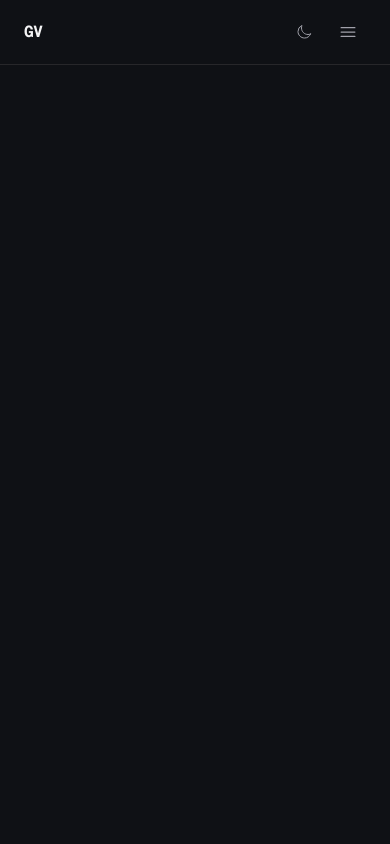
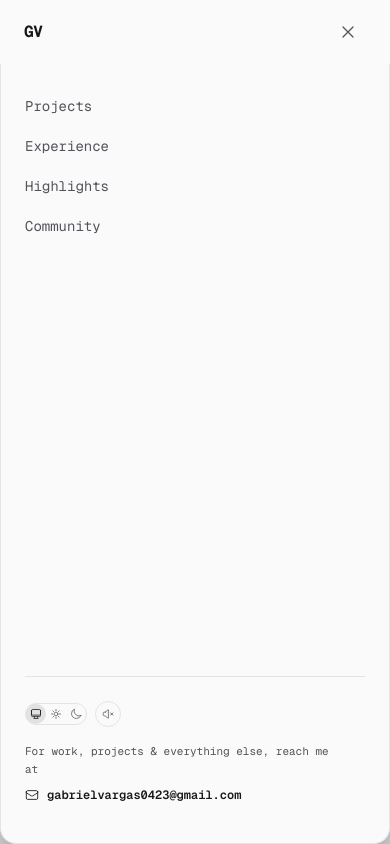
Before and after one commit to gabzy0423/gv-portfolio, a Next.js app: page / in a window 390 px wide. Both pictures are taken after a click on the button "Open navigation menu". Built offline with nearby package versions, Linux system fonts and the light colour scheme.

Commit message:
Refine responsive navigation drawer

```diff
--- a/src/app/globals.css
+++ b/src/app/globals.css
@@ -48,20 +48,20 @@ body * {
   transition: background-color 200ms ease, color 200ms ease, border-color 200ms ease;
 }
 
-.theme-toggle-icon {
-  transition: none !important;
+@keyframes mobile-menu-reveal {
+  from {
+    clip-path: inset(0 0 100% 0);
+    opacity: 0;
+  }
+
+  to {
+    clip-path: inset(0 0 0 0);
+    opacity: 1;
+  }
 }
 
-.theme-toggle-dark {
-  display: none !important;
-}
-
-.dark .theme-toggle-light {
-  display: none !important;
-}
-
-.dark .theme-toggle-dark {
-  display: block !important;
+.mobile-menu-sheet {
+  animation: mobile-menu-reveal 220ms ease-out;
 }
 
 ::selection {
@@ -84,4 +84,8 @@ body * {
   body * {
     transition: none !important;
   }
+
+  .mobile-menu-sheet {
+    animation: none !important;
+  }
 }
--- a/src/components/layout/Navbar.tsx
+++ b/src/components/layout/Navbar.tsx
@@ -2,8 +2,9 @@
 
 import Link from "next/link";
 import { useEffect, useState } from "react";
-import { Bars3Icon, XMarkIcon } from "@heroicons/react/24/outline";
+import { Bars3Icon, EnvelopeIcon, XMarkIcon } from "@heroicons/react/24/outline";
 import { ThemeToggle } from "@/components/ui/ThemeToggle";
+import { SoundToggle } from "@/components/ui/SoundToggle";
 
 const links = [
   { href: "/projects", label: "Projects" },
@@ -41,16 +42,21 @@ export function Navbar() {
             ))}
             <span className="ml-1 h-6 w-px bg-line" aria-hidden="true" />
           </div>
-          <ThemeToggle />
+          <div className="hidden sm:block">
+            <ThemeToggle />
+          </div>
           <button
             type="button"
-            onClick={() => setIsMenuOpen(true)}
-            aria-label="Open navigation menu"
+            onClick={() => setIsMenuOpen((open) => !open)}
+            aria-label={isMenuOpen ? "Close navigation menu" : "Open navigation menu"}
             aria-controls="mobile-navigation"
             aria-expanded={isMenuOpen}
             className="grid size-9 place-items-center rounded-md text-muted transition-colors hover:text-foreground focus-visible:outline-none focus-visible:ring-2 focus-visible:ring-accent focus-visible:ring-offset-2 focus-visible:ring-offset-background sm:hidden"
           >
-            <Bars3Icon className="size-5" aria-hidden="true" />
+            <span className="relative size-5" aria-hidden="true">
+              <Bars3Icon className={`absolute inset-0 size-5 transform-gpu transition-[transform,opacity] duration-200 ease-out ${isMenuOpen ? "rotate-90 opacity-0" : "rotate-0 opacity-100"}`} />
+              <XMarkIcon className={`absolute inset-0 size-5 transform-gpu transition-[transform,opacity] duration-200 ease-out ${isMenuOpen ? "rotate-0 opacity-100" : "-rotate-90 opacity-0"}`} />
+            </span>
           </button>
         </div>
       </nav>
@@ -61,37 +67,44 @@ export function Navbar() {
             type="button"
             onClick={() => setIsMenuOpen(false)}
             aria-label="Close navigation menu"
-            className="fixed inset-0 z-30 bg-black/20 sm:hidden"
+            className="fixed inset-x-0 bottom-0 top-16 z-30 bg-black/20 sm:hidden"
           />
           <aside
             role="dialog"
             id="mobile-navigation"
             aria-label="Mobile navigation"
             aria-modal="true"
-            className="fixed inset-y-0 right-0 z-40 flex w-[min(19rem,85vw)] flex-col border-l border-line bg-background p-6 shadow-xl sm:hidden"
+            className="mobile-menu-sheet fixed inset-x-0 top-16 z-40 flex h-[calc(100vh-4rem)] w-full flex-col overflow-y-auto rounded-b-2xl border border-t-0 border-line bg-background p-6 pb-[max(1.5rem,env(safe-area-inset-bottom))] shadow-xl sm:hidden"
           >
-            <div className="flex items-center justify-between">
-              <span className="font-mono text-xs font-bold uppercase tracking-[0.18em] text-muted">Menu</span>
-              <button
-                type="button"
-                onClick={() => setIsMenuOpen(false)}
-                aria-label="Close navigation menu"
-                className="grid size-11 place-items-center rounded-md text-muted transition-colors hover:text-foreground focus-visible:outline-none focus-visible:ring-2 focus-visible:ring-accent focus-visible:ring-offset-2 focus-visible:ring-offset-background"
-              >
-                <XMarkIcon className="size-5" aria-hidden="true" />
-              </button>
-            </div>
-            <div className="mt-10 flex flex-col gap-1 font-mono text-sm text-muted">
+            <div className="flex flex-col gap-1 font-mono text-sm text-muted">
               {links.map((link) => (
                 <Link
                   key={link.href}
                   href={link.href}
                   onClick={() => setIsMenuOpen(false)}
-                  className="rounded-md px-3 py-3 transition-colors hover:bg-foreground/5 hover:text-foreground focus-visible:outline-none focus-visible:ring-2 focus-visible:ring-accent"
+                  className="rounded-md px-0 py-2 transition-colors hover:bg-foreground/5 hover:text-foreground focus-visible:outline-none focus-visible:ring-2 focus-visible:ring-accent"
                 >
                   {link.label}
                 </Link>
               ))}
+            </div>
+            <div className="mt-auto mb-4 border-t border-line pt-6">
+              <div className="flex items-center gap-2">
+                <ThemeToggle segmented />
+                <div className="rounded-full border border-line p-0">
+                  <SoundToggle />
+                </div>
+              </div>
+              <a
+                href="mailto:gabrielvargas0423@gmail.com"
+                className="mt-4 flex flex-col gap-2 text-muted transition-colors hover:text-foreground focus-visible:rounded-sm focus-visible:outline-none focus-visible:ring-2 focus-visible:ring-accent"
+              >
+                <span className="max-w-xs font-mono text-[11px] leading-relaxed">For work, projects &amp; everything else, reach me at</span>
+                <span className="flex items-center gap-2 font-mono text-xs font-semibold text-foreground">
+                  <EnvelopeIcon className="size-3.5 shrink-0" aria-hidden="true" />
+                  gabrielvargas0423@gmail.com
+                </span>
+              </a>
             </div>
           </aside>
         </>
--- /dev/null
+++ b/src/components/ui/SoundToggle.tsx
@@ -0,0 +1,56 @@
+"use client";
+
+import { useEffect, useState } from "react";
+import { SpeakerWaveIcon, SpeakerXMarkIcon } from "@heroicons/react/24/outline";
+
+export function SoundToggle() {
+  const [isEnabled, setIsEnabled] = useState(false);
+
+  useEffect(() => {
+    const savedSound = window.localStorage.getItem("sound");
+    const shouldEnableSound = savedSound === "on";
+    const frame = window.requestAnimationFrame(() => setIsEnabled(shouldEnableSound));
+
+    return () => window.cancelAnimationFrame(frame);
+  }, []);
+
+  function playToggleSound() {
+    const audioContext = new AudioContext();
+    const oscillator = audioContext.createOscillator();
+    const gain = audioContext.createGain();
+    const now = audioContext.currentTime;
+
+    oscillator.type = "sine";
+    oscillator.frequency.setValueAtTime(520, now);
+    gain.gain.setValueAtTime(0.04, now);
+    gain.gain.exponentialRampToValueAtTime(0.001, now + 0.06);
+    oscillator.connect(gain);
+    gain.connect(audioContext.destination);
+    oscillator.start(now);
+    oscillator.stop(now + 0.06);
+    window.setTimeout(() => void audioContext.close(), 100);
+  }
+
+  function toggleSound() {
+    const nextIsEnabled = !isEnabled;
+
+    setIsEnabled(nextIsEnabled);
+    window.localStorage.setItem("sound", nextIsEnabled ? "on" : "off");
+
+    if (nextIsEnabled) {
+      playToggleSound();
+    }
+  }
+
+  return (
+    <button
+      type="button"
+      onClick={toggleSound}
+      aria-label={isEnabled ? "Turn sound off" : "Turn sound on"}
+      aria-pressed={isEnabled}
+      className="grid size-6 shrink-0 place-items-center rounded-full text-muted transition-colors hover:text-foreground focus-visible:outline-none focus-visible:ring-2 focus-visible:ring-accent focus-visible:ring-offset-2 focus-visible:ring-offset-background"
+    >
+      {isEnabled ? <SpeakerWaveIcon className="size-3" aria-hidden="true" /> : <SpeakerXMarkIcon className="size-3" aria-hidden="true" />}
+    </button>
+  );
+}
--- a/src/components/ui/ThemeToggle.tsx
+++ b/src/components/ui/ThemeToggle.tsx
@@ -1,41 +1,86 @@
 "use client";
 
 import { useEffect, useState } from "react";
-import { MoonIcon, SunIcon } from "@heroicons/react/24/outline";
+import { ComputerDesktopIcon, MoonIcon, SunIcon } from "@heroicons/react/24/outline";
 
-export function ThemeToggle() {
-  const [isDark, setIsDark] = useState(false);
+type ThemeMode = "default" | "light" | "dark";
+
+export function ThemeToggle({ segmented = false }: { segmented?: boolean }) {
+  const [themeMode, setThemeMode] = useState<ThemeMode>("default");
 
   useEffect(() => {
     const savedTheme = window.localStorage.getItem("theme");
-    const shouldUseDark = savedTheme === "dark";
+    const nextThemeMode: ThemeMode = savedTheme === "dark" || savedTheme === "light" ? savedTheme : "default";
+    const shouldUseDark = nextThemeMode === "dark";
 
     document.documentElement.classList.toggle("dark", shouldUseDark);
 
-    const frame = window.requestAnimationFrame(() => setIsDark(shouldUseDark));
+    const frame = window.requestAnimationFrame(() => setThemeMode(nextThemeMode));
     return () => window.cancelAnimationFrame(frame);
   }, []);
 
-  function toggleTheme() {
-    const nextIsDark = !isDark;
+  function setTheme(nextThemeMode: ThemeMode) {
+    const nextIsDark = nextThemeMode === "dark";
 
     document.documentElement.classList.toggle("dark", nextIsDark);
-    window.localStorage.setItem("theme", nextIsDark ? "dark" : "light");
-    setIsDark(nextIsDark);
+    window.localStorage.setItem("theme", nextThemeMode);
+    setThemeMode(nextThemeMode);
   }
 
+  const isDark = themeMode === "dark";
+
+  if (!segmented) {
     return (
       <button
         type="button"
-      onClick={toggleTheme}
+        onClick={() => setTheme(isDark ? "light" : "dark")}
         aria-label={isDark ? "Switch to light mode" : "Switch to dark mode"}
         aria-pressed={isDark}
         className="grid size-9 shrink-0 place-items-center rounded-full text-muted transition-colors hover:text-foreground focus-visible:outline-none focus-visible:ring-2 focus-visible:ring-accent focus-visible:ring-offset-2 focus-visible:ring-offset-background"
       >
         <span className="relative size-4" aria-hidden="true">
-        <SunIcon className="theme-toggle-icon theme-toggle-light absolute inset-0 size-4" />
-        <MoonIcon className="theme-toggle-icon theme-toggle-dark absolute inset-0 size-4" />
+          <SunIcon className={`absolute inset-0 size-4 transition-[transform,opacity] duration-200 ${isDark ? "rotate-90 opacity-0" : "rotate-0 opacity-100"}`} />
+          <MoonIcon className={`absolute inset-0 size-4 transition-[transform,opacity] duration-200 ${isDark ? "rotate-0 opacity-100" : "-rotate-90 opacity-0"}`} />
         </span>
       </button>
     );
   }
+
+  return (
+    <div role="group" aria-label="Theme preference" className="inline-flex items-center rounded-full border border-line p-0">
+      <button
+        type="button"
+        onClick={() => setTheme("default")}
+        aria-label="Use default light mode"
+        aria-pressed={themeMode === "default"}
+        className={`grid size-5 place-items-center rounded-full transition-colors focus-visible:outline-none focus-visible:ring-2 focus-visible:ring-accent focus-visible:ring-offset-2 focus-visible:ring-offset-background ${
+          themeMode === "default" ? "bg-foreground/10 text-foreground" : "text-muted hover:bg-foreground/10 hover:text-foreground"
+        }`}
+      >
+        <ComputerDesktopIcon className="size-3" aria-hidden="true" />
+      </button>
+      <button
+        type="button"
+        onClick={() => setTheme("light")}
+        aria-label="Use light mode"
+        aria-pressed={themeMode === "light"}
+        className={`grid size-5 place-items-center rounded-full transition-colors focus-visible:outline-none focus-visible:ring-2 focus-visible:ring-accent focus-visible:ring-offset-2 focus-visible:ring-offset-background ${
+          themeMode === "light" ? "bg-foreground/10 text-foreground" : "text-muted hover:bg-foreground/10 hover:text-foreground"
+        }`}
+      >
+        <SunIcon className="size-3" aria-hidden="true" />
+      </button>
+      <button
+        type="button"
+        onClick={() => setTheme("dark")}
+        aria-label="Use dark mode"
+        aria-pressed={themeMode === "dark"}
+        className={`grid size-5 place-items-center rounded-full transition-colors focus-visible:outline-none focus-visible:ring-2 focus-visible:ring-accent focus-visible:ring-offset-2 focus-visible:ring-offset-background ${
+          themeMode === "dark" ? "bg-foreground/10 text-foreground" : "text-muted hover:bg-foreground/10 hover:text-foreground"
+        }`}
+      >
+        <MoonIcon className="size-3" aria-hidden="true" />
+      </button>
+    </div>
+  );
+}
```
Lines whose indentation alone changed are shown as unchanged.
